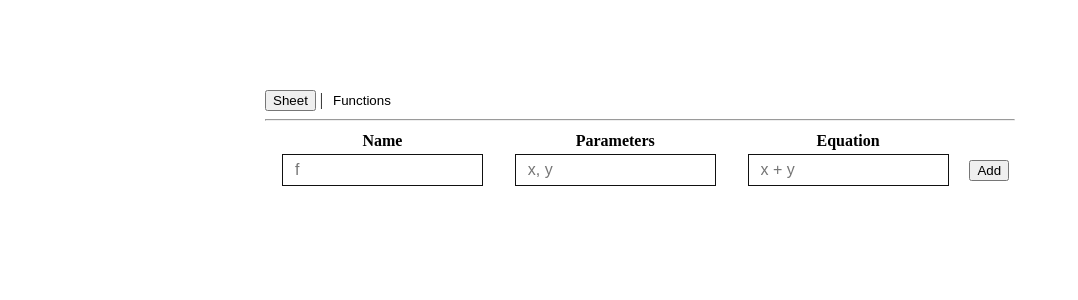
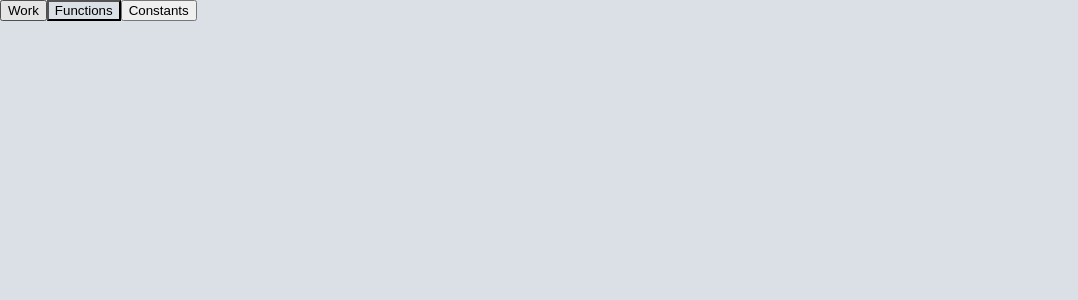
Before and after one commit to DylanEHolland/MathEngine, a React (Create React App) app in the folder client/: page / in a window 1280 px wide. Shown: the top 300 px of the page, without its empty margins (0-1078 px from the left). Built offline with nearby package versions, Linux system fonts and the light colour scheme.

Commit message:
17: Rearraging files and replacing <Application /> with a <WorkSpace /> component

```diff
--- a/client/src/components/Application.tsx
+++ /dev/null
@@ -1,37 +0,0 @@
-import { useState } from "react";
-import { Functions } from "./Functions";
-import { SpreadSheet } from "./SpreadSheet";
-
-export const Application = () => {
-    const [screen, setScreen] = useState<number>(1);
-
-    const displayScreen = () => {
-        let output = (<>Loading</>);
-
-        switch(screen) {
-            case 0:
-                output = <SpreadSheet />
-                break;
-
-            case 1:
-                output = <Functions />
-                break;
-        }
-
-        return output;
-    }
-
-    return (
-        <>
-            <button className={`app__button${screen == 0 ? "-selected" : ""}`} onClick={() => setScreen(0)}>Sheet</button> | <button className={`app__button${screen == 1 ? "-selected" : ""}`} onClick={() => setScreen(1)}>Functions</button>
-            <hr />
-            {displayScreen()}
-        </>
-    );
-    // (
-    //     <>
-
-    //         <hr/>
-    //         <SpreadSheet />
-    // );
-}
--- /dev/null
+++ b/client/src/components/Layout/Button.tsx
@@ -0,0 +1,9 @@
+export const Button = ({children, className}: {children?: string; className?: string;}) => {
+    return (
+        <button
+            className={`layout__button ${className ? className : ""}`}
+        >
+            {children}
+        </button>
+    )
+}
--- a/client/src/components/InputBox.tsx
+++ b/client/src/components/Layout/InputBox.tsx
@@ -1,6 +1,6 @@
 import { useState } from "react";
 //import { parseText } from "../lib/interpreter/parser";
-import "../styles/input_box.scss";
+import "../../styles/input_box.scss";
 
 export const InputBox = ({placeholder, dynamic = false, onUpdate, initialValue}: {placeholder?: string; dynamic?: boolean; onUpdate?: any; initialValue?: any;}) => {
     const [value, setValue] = useState<string>(initialValue ? initialValue : "");
--- a/client/src/components/FunctionInfo.tsx
+++ b/client/src/components/MathEngine/FunctionInfo.tsx
@@ -1,6 +1,6 @@
-import { generateTestData } from "../lib/generator";
-import {tokenizeAction, tokenizeParameters} from "../lib/interpreter/lexer";
-import { runFunction } from "../lib/interpreter/parser";
+import { generateTestData } from "../../lib/generator";
+import {tokenizeAction, tokenizeParameters} from "../../lib/interpreter/lexer";
+import { runFunction } from "../../lib/interpreter/parser";
 
 export const FunctionInfo = ({name, parameters, action}: {name: string, parameters: string, action: string}) => {
     return (
--- a/client/src/components/Functions.tsx
+++ b/client/src/components/MathEngine/Functions.tsx
@@ -1,5 +1,5 @@
-import { InputBox } from "./InputBox";
-import "../styles/functions.scss";
+import { InputBox } from "../Layout/InputBox";
+import "../../styles/functions.scss";
 import { useEffect, useState } from "react";
 import Cookies from "universal-cookie";
 import { FunctionInfo } from "./FunctionInfo";
--- a/client/src/components/SpreadSheet.tsx
+++ b/client/src/components/MathEngine/SpreadSheet.tsx
@@ -1,5 +1,5 @@
 import { useState } from "react"
-import { InputBox } from "./InputBox"
+import { InputBox } from "../Layout/InputBox"
 import "../styles/spread_sheet.scss"
 
 function nextLetter(s: any){
--- /dev/null
+++ b/client/src/components/WorkSpace.tsx
@@ -0,0 +1,72 @@
+import { useState } from "react";
+//import { Functions } from "./Functions";
+import '../styles/workspace.scss';
+import { Button } from "./Layout/Button";
+import { Functions } from "./MathEngine/Functions";
+
+export const WorkSpace = () => {
+    const [screen, setScreen] = useState<number>(1);
+
+    return (
+        <>
+            <WorkSpaceHeader
+                screen={screen}
+                setScreen={setScreen}
+            />
+        </>
+    )
+}
+
+export const WorkSpaceHeaderButton = ({children, onClick, selected}: {children: any; onClick: any; selected: boolean}) => {
+    return (
+        <Button className={`workspace__header--btn${selected ? "-selected" : ""}`}>
+            {children}
+        </Button>
+    )
+}
+
+export const WorkSpaceHeader = ({screen, setScreen}: {screen: number, setScreen: any}) => {
+    return (
+        <div className="workspace__header">
+            <WorkSpaceHeaderButton
+                onClick={() => {}}
+                selected={screen === 0}
+            >
+                Work
+            </WorkSpaceHeaderButton>
+            <WorkSpaceHeaderButton
+                onClick={() => {}}
+                selected={screen === 1}
+            >
+                Functions
+            </WorkSpaceHeaderButton>
+            <WorkSpaceHeaderButton
+                onClick={() => {}}
+                selected={screen === 2}
+            >
+                Constants
+            </WorkSpaceHeaderButton>
+        </div>
+    )
+}
+
+export const WorkSpaceScreen = ({screen}: {screen: number}) => {
+    const displayScreen = () => {
+        let output = (<></>);
+        switch(screen) {
+            case 0:
+
+            break;
+
+            case 1:
+                output = <Functions />
+            break;
+        }
+    }
+
+    return (
+        <>
+
+        </>
+    )
+}
--- a/client/src/index.tsx
+++ b/client/src/index.tsx
@@ -1,6 +1,6 @@
 import React from 'react';
 import ReactDOM from 'react-dom/client';
-import { Application } from './components/Application';
+import { WorkSpace } from './components/WorkSpace';
 import { AppWrapper } from './components/AppWrapper';
 
 const root = ReactDOM.createRoot(
@@ -10,7 +10,7 @@ root.render(
 
   <React.StrictMode>
     <AppWrapper>
-      <Application />
+      <WorkSpace />
     </AppWrapper>
   </React.StrictMode>
 );
--- a/client/src/styles/app_wrapper.scss
+++ b/client/src/styles/app_wrapper.scss
@@ -1,13 +1,13 @@
+.body, html {
+    padding: 0;
+    margin: 0;
+    background-color: #dae0e6;
+}
+
 .app__wrapper {
-    width: 750px;
+    width: 1000px;
+    // border: 1px solid #111;
+    border-radius: 4px;
+    padding: 24px;
     margin: 90px auto;
 }
-
-.app__button {
-
-}
-
-.app__button-selected {
-    border: 0;
-    background-color: transparent;
-}
--- /dev/null
+++ b/client/src/styles/workspace.scss
@@ -0,0 +1,13 @@
+.workspace__header {
+    position: fixed;
+    top: 0;
+    left: 0;
+}
+
+.workspace__header--btn {
+
+}
+
+.workspace__header--btn-selected {
+    background-color: transparent;
+}
```
